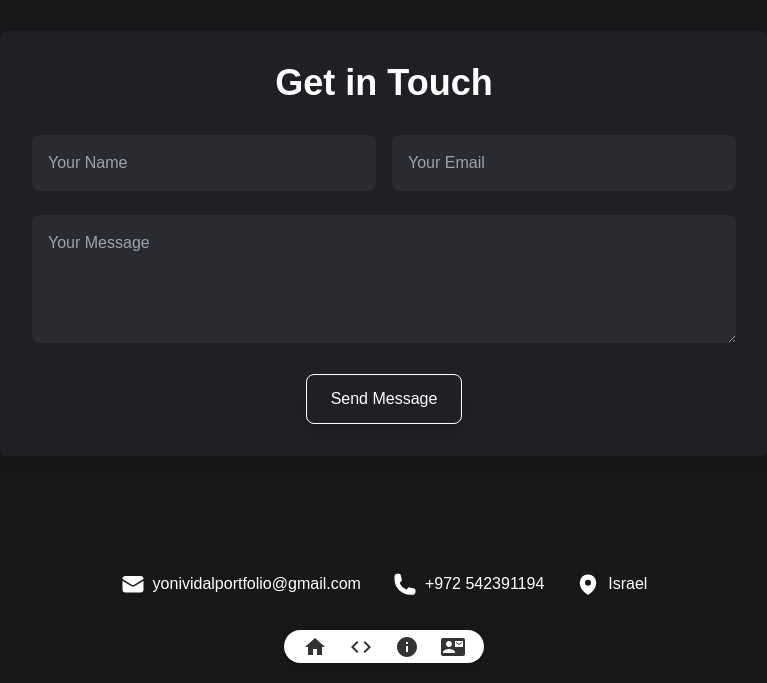
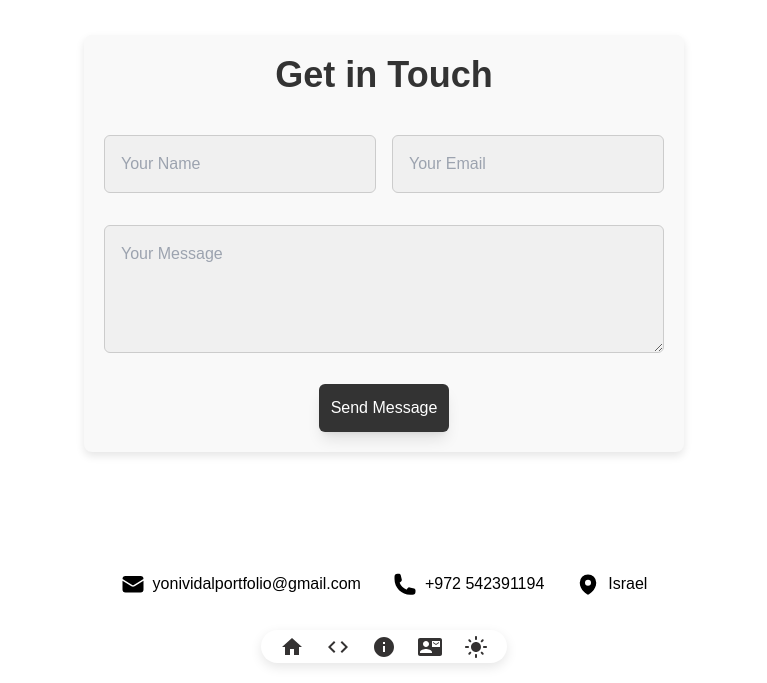
Before and after one commit to jonivid/porfolio_client, a Next.js app: page /contact in a window 1280 px wide. Shown: the part 117-800 px from the top of the page, without its empty margins (256-1023 px from the left). Built offline with nearby package versions, Linux system fonts and the light colour scheme.

Commit message:
completed dark/light theme

```diff
--- a/src/app/contact/ContactForm.module.css
+++ b/src/app/contact/ContactForm.module.css
@@ -1,91 +1,49 @@
-/* src/app/contact/ContactForm.module.css */
+/* ContactForm.module.css */
+
+/* Form container */
 .contactContainer {
   max-width: 600px;
   margin: 0 auto;
   padding: 20px;
-  background-color: #fff;
-  color: #333;
-  border: 1px solid #eaeaea;
+  background-color: var(--form-box-bg-light); /* Light mode form background */
+  color: #333; /* Light mode text */
   border-radius: 8px;
-  box-shadow: 0 4px 8px rgba(0, 0, 0, 0.1);
+  box-shadow: 0 4px 8px rgba(0, 0, 0, 0.1); /* Dark shadow for light mode */
 }
 
-.contactForm {
-  display: flex;
-  flex-direction: column;
+/* Dark mode for form container */
+:global(.dark) .contactContainer {
+  background-color: var(--form-box-bg-dark); /* Dark mode form background */
+  color: white; /* Dark mode text */
+  box-shadow: 0 4px 8px rgba(255, 255, 255, 0.1); /* White shadow for dark mode */
 }
 
-.contactForm .formGroup {
-  margin-bottom: 1.5em;
+/* Form fields */
+.formInput {
+  width: 100%;
+  padding: 1rem;
+  margin-top: 0.5rem;
+  border-radius: 6px;
+  background-color: #f0f0f0; /* Light mode input background */
+  border: 1px solid #ccc;
+  color: #333;
 }
 
-.contactForm label {
-  font-weight: bold;
-  margin-bottom: 0.5em;
-  display: block;
+:global(.dark) .formInput {
+  background-color: #2a2a31; /* Dark mode input background */
+  color: white; /* Dark mode input text */
 }
 
-.contactForm input,
-.contactForm textarea {
-  width: 100%;
-  padding: 10px;
-  margin-top: 4px;
-  border: 1px solid #ccc;
-  border-radius: 4px;
-  box-shadow: inset 0 1px 3px rgba(0, 0, 0, 0.1);
-  transition: border-color 0.3s ease, box-shadow 0.3s ease;
+/* Submit button */
+.formButton {
+  padding: 12px;
+  background-color: #333;
+  color: white;
+  border-radius: 6px;
+  cursor: pointer;
+  text-align: center;
 }
 
-.contactForm input:focus,
-.contactForm textarea:focus {
-  border-color: #333;
-  box-shadow: inset 0 1px 3px rgba(0, 0, 0, 0.2);
-  outline: none;
+:global(.dark) .formButton {
+  background-color: #555;
 }
-
-.contactForm textarea {
-  min-height: 120px;
-  resize: vertical;
-}
-
-.submitButton {
-  padding: 12px;
-  background-color: #333;
-  color: #fff;
-  border: none;
-  border-radius: 4px;
-  cursor: pointer;
-  transition: background-color 0.3s ease, transform 0.2s ease;
-}
-
-.submitButton:hover {
-  background-color: #555;
-  transform: translateY(-2px);
-}
-
-.submitButton:active {
-  transform: translateY(0);
-}
-
-.successMessage {
-  color: #28a745; /* Green color for success */
-  margin-top: 1em;
-  font-weight: bold;
-  animation: fadeIn 0.5s ease-in-out;
-}
-
-.errorMessage {
-  color: #dc3545; /* Red color for error */
-  margin-top: 1em;
-  font-weight: bold;
-  animation: fadeIn 0.5s ease-in-out;
-}
-
-@keyframes fadeIn {
-  from {
-    opacity: 0;
-  }
-  to {
-    opacity: 1;
-  }
-}
--- a/src/app/contact/page.js
+++ b/src/app/contact/page.js
@@ -1,10 +1,10 @@
 "use client";
 import { motion } from "framer-motion";
 import { useState } from "react";
-// Updated imports for Heroicons v2
 import { EnvelopeIcon, PhoneIcon, MapPinIcon } from "@heroicons/react/24/solid";
+import { useTheme } from "next-themes";
+import styles from "./ContactForm.module.css"; // Import the CSS module
 
-// Loading Spinner Component
 const LoadingSpinner = () => (
   <motion.div
     className="flex justify-center items-center"
@@ -12,11 +12,12 @@ const LoadingSpinner = () => (
     animate={{ opacity: 1 }}
     transition={{ duration: 0.5 }}
   >
-    <div className="w-12 h-12 border-4 border-t-transparent border-white rounded-full animate-spin"></div>
+    <div className="w-12 h-12 border-4 border-t-transparent border-white dark:border-gray-800 rounded-full animate-spin"></div>
   </motion.div>
 );
 
 export default function ContactUs() {
+  const { theme } = useTheme();
   const [formData, setFormData] = useState({
     name: "",
     email: "",
@@ -32,7 +33,7 @@ export default function ContactUs() {
 
   const handleSubmit = async (e) => {
     e.preventDefault();
-    setIsLoading(true); // Start loading
+    setIsLoading(true);
 
     try {
       setStatus("Sending...");
@@ -47,9 +48,9 @@ export default function ContactUs() {
       const data = await response.json();
 
       if (response.ok) {
-        setFormData({ name: "", email: "", message: "" }); // Clear the form
+        setFormData({ name: "", email: "", message: "" });
         setIsSuccess(true);
-        setStatus("Your message has been sent successfully!"); // Show success message
+        setStatus("Your message has been sent successfully!");
       } else {
         setIsSuccess(false);
         setStatus(`Failed to send the message: ${data.error}`);
@@ -58,43 +59,23 @@ export default function ContactUs() {
       setIsSuccess(false);
       setStatus("Error: " + error.message);
     } finally {
-      setIsLoading(false); // Stop loading
+      setIsLoading(false);
     }
   };
 
   return (
-    <div className="relative min-h-screen bg-[#18181b] text-white flex items-center justify-center overflow-hidden transform -translate-y-[5%]">
+    <div className="relative min-h-screen flex items-center justify-center overflow-hidden transform -translate-y-[5%] bg-white dark:bg-[#18181b] text-black dark:text-white">
       {/* Interactive Background */}
       <motion.div
-        className="absolute inset-0 bg-gradient-to-r from-purple-600 via-indigo-600 to-pink-600 opacity-20"
+        className="absolute inset-0 bg-gradient-to-r from-purple-600 via-indigo-600 to-pink-600 dark:bg-gradient-to-r dark:from-purple-900 dark:via-indigo-900 dark:to-pink-900 opacity-20"
         initial={{ opacity: 0 }}
         animate={{ opacity: 0.3 }}
         transition={{ duration: 2, repeat: Infinity, repeatType: "reverse" }}
       ></motion.div>
 
-      {/* Floating Particles */}
-      <div className="absolute inset-0 flex justify-center items-center">
-        {[...Array(10)].map((_, i) => (
-          <motion.div
-            key={i}
-            className="w-2 h-2 bg-white rounded-full absolute"
-            style={{
-              top: `${Math.random() * 100}%`,
-              left: `${Math.random() * 100}%`,
-            }}
-            animate={{ y: ["0%", "100%", "0%"] }}
-            transition={{
-              duration: 5 + Math.random() * 5,
-              repeat: Infinity,
-              repeatType: "reverse",
-            }}
-          />
-        ))}
-      </div>
-
       {/* Contact Form Container */}
       <motion.div
-        className="relative z-10 w-full max-w-3xl mx-auto bg-[#1f1f24] rounded-lg p-8 shadow-lg"
+        className={`${styles.contactContainer} relative z-10 w-full max-w-3xl mx-auto rounded-lg p-8 shadow-lg`}
         initial={{ y: 50, opacity: 0 }}
         animate={{ y: 0, opacity: 1 }}
         transition={{ duration: 1 }}
@@ -106,7 +87,10 @@ export default function ContactUs() {
           <>
             {/* Header */}
             <h2 className="text-4xl font-bold mb-8 text-center">
-              Get in <span className="text-indigo-400">Touch</span>
+              Get in{" "}
+              <span className="text-indigo-400 dark:text-indigo-600">
+                Touch
+              </span>
             </h2>
 
             {/* Contact Form */}
@@ -118,7 +102,7 @@ export default function ContactUs() {
                     type="text"
                     name="name"
                     placeholder="Your Name"
-                    className="w-full p-4 bg-[#2a2a31] text-white rounded-lg outline-none focus:ring-2 focus:ring-indigo-400 transition duration-300"
+                    className={`${styles.formInput} w-full p-4 rounded-lg outline-none focus:ring-2 focus:ring-indigo-400 dark:focus:ring-indigo-600 transition duration-300`}
                     value={formData.name}
                     onChange={handleInputChange}
                     required
@@ -131,7 +115,7 @@ export default function ContactUs() {
                     type="email"
                     name="email"
                     placeholder="Your Email"
-                    className="w-full p-4 bg-[#2a2a31] text-white rounded-lg outline-none focus:ring-2 focus:ring-indigo-400 transition duration-300"
+                    className={`${styles.formInput} w-full p-4 rounded-lg outline-none focus:ring-2 focus:ring-indigo-400 dark:focus:ring-indigo-600 transition duration-300`}
                     value={formData.email}
                     onChange={handleInputChange}
                     required
@@ -144,7 +128,7 @@ export default function ContactUs() {
                 <textarea
                   name="message"
                   placeholder="Your Message"
-                  className="w-full p-4 h-32 bg-[#2a2a31] text-white rounded-lg outline-none focus:ring-2 focus:ring-indigo-400 transition duration-300"
+                  className={`${styles.formInput} w-full p-4 h-32 rounded-lg outline-none focus:ring-2 focus:ring-indigo-400 dark:focus:ring-indigo-600 transition duration-300`}
                   value={formData.message}
                   onChange={handleInputChange}
                   required
@@ -155,9 +139,9 @@ export default function ContactUs() {
               <div className="text-center">
                 <motion.button
                   type="submit"
-                  className="bg-indigo-500 hover:bg-indigo-600 text-white py-3 px-6 rounded-lg shadow-lg border border-indigo-300 focus:outline-none focus:ring-2 focus:ring-offset-2 focus:ring-indigo-500 transition duration-300"
+                  className={`${styles.formButton} bg-indigo-500 dark:bg-indigo-600 hover:bg-indigo-600 dark:hover:bg-indigo-700 text-white py-3 px-6 rounded-lg shadow-lg focus:outline-none focus:ring-2 focus:ring-offset-2 focus:ring-indigo-500 dark:focus:ring-indigo-600 transition duration-300`}
                   whileHover={{ scale: 1.05 }}
-                  disabled={isLoading} // Disable button while loading
+                  disabled={isLoading}
                 >
                   Send Message
                 </motion.button>
@@ -187,19 +171,19 @@ export default function ContactUs() {
       >
         {/* Email */}
         <div className="flex items-center space-x-2">
-          <EnvelopeIcon className="w-6 h-6 text-indigo-400" />
+          <EnvelopeIcon className="w-6 h-6 text-indigo-400 dark:text-indigo-600" />
           <span>yonividalportfolio@gmail.com</span>
         </div>
 
         {/* Phone */}
         <div className="flex items-center space-x-2">
-          <PhoneIcon className="w-6 h-6 text-indigo-400" />
+          <PhoneIcon className="w-6 h-6 text-indigo-400 dark:text-indigo-600" />
           <span>+972 542391194</span>
         </div>
 
         {/* Address */}
         <div className="flex items-center space-x-2">
-          <MapPinIcon className="w-6 h-6 text-indigo-400" />
+          <MapPinIcon className="w-6 h-6 text-indigo-400 dark:text-indigo-600" />
           <span>Israel</span>
         </div>
       </motion.div>
--- a/src/app/globals.css
+++ b/src/app/globals.css
@@ -1,3 +1,50 @@
 @tailwind base;
 @tailwind components;
 @tailwind utilities;
+
+
+/* globals.css */
+
+:root {
+  --bg-color: #fff;
+  --text-color: #000;
+  --input-bg: #f0f0f0;
+  --input-border: #ccc;
+  --button-bg: #333;
+  --button-text: #fff;
+
+
+  --form-box-bg-light: #f9f9f9; /* Light mode form background */
+  --form-box-bg-dark: #323030;  /* Dark mode form background */
+
+
+}
+
+.dark {
+  --bg-color: #18191b;
+  --text-color: #fff;
+  --input-bg: #2a2a31;
+  --input-border: #444;
+  --button-bg: #555;
+  --button-text: #fff;
+}
+
+/* General body background and text color */
+body {
+  background-color: var(--bg-color);
+  color: var(--text-color);
+}
+
+/* Input fields and text areas */
+input,
+textarea {
+  background-color: var(--input-bg);
+  color: var(--text-color);
+  border: 1px solid var(--input-border);
+}
+
+/* Button styles */
+button {
+  background-color: var(--button-bg);
+  color: var(--button-text);
+}
--- a/src/app/layout.js
+++ b/src/app/layout.js
@@ -1,8 +1,9 @@
+// layout.js
 import dynamic from "next/dynamic";
 import styles from "./page.module.css";
 import "./globals.css";
+import { ThemeProvider } from "next-themes"; // Import the ThemeProvider
 
-// Dynamically import the Navbar component with no SSR
 const Navbar = dynamic(() => import("../components/navbar/Navbar"), {
   ssr: false,
 });
@@ -11,14 +12,15 @@ export default function Layout({ children }) {
   return (
     <html lang="en">
       <head>
-        {/* You can include meta tags, title, and other head elements here */}
         <title>Your App Title</title>
-        <meta name="description" content="Your app description" />
+        <meta name="description" content="Yehonatan" />
       </head>
       <body className={styles.container}>
-        {/* Dynamically loaded Navbar */}
-        <Navbar />
-        <main>{children}</main>
+        <ThemeProvider attribute="class">
+          {/* Dynamically loaded Navbar */}
+          <Navbar />
+          <main>{children}</main>
+        </ThemeProvider>
       </body>
     </html>
   );
--- a/src/app/page.module.css
+++ b/src/app/page.module.css
@@ -1,52 +1,5 @@
 .container {
-  /* width: 99vw; */
   height: 80vh;
-  background-color: #18181b;
-  color: white;
+
   font-family: sans-serif;
 }
-/*
-.slopeBegin {
-  height: 0;
-  width: 0;
-  borderStyle: solid;
-  borderWidth: 0 50vw 100vh 50vw;
-  borderColor: transparent transparent #8ED6FF transparent;
-}
-
-.slopeEnd {
-  height: 0;
-  width: 0;
-  borderStyle: solid;
-  borderWidth: 100vh 50vw 0 50vw;
-  borderColor: #8ED6FF transparent transparent transparent;
-}
-
-.text {
-  display: flex;
-  justify-content: center;
-  align-items: center;
-  height: 100vh;
-  font-size: 5em;
-}
-
-.number {
-  color: white;
-  font-weight: bold;
-}
-
-.pink {
-  background: linear-gradient(to right, #ff6b6b, #ff8e53);
-}
-
-.teal {
-  background: linear-gradient(to right, #43cea2, #185a9d);
-}
-
-.tomato {
-  background: linear-gradient(to right, #ff6347, #ff8e53);
-} */
-
-.main {
-  background-color: #18181b;
-}
--- a/src/components/navbar/DockIcon.jsx
+++ b/src/components/navbar/DockIcon.jsx
@@ -11,6 +11,7 @@ export default function DockIcon({
   mousex,
   magnification = 50,
   distance = 100,
+  onClick, // Accept onClick as a prop
 }) {
   const ref = useRef(null);
 
@@ -31,6 +32,9 @@ export default function DockIcon({
     damping: 12,
   });
 
+  // Determine if this is a link or a button based on the presence of href or onClick
+  const isLink = !!href;
+
   return (
     <motion.div
       ref={ref}
@@ -38,13 +42,27 @@ export default function DockIcon({
       className="flex items-center justify-center mx-2"
     >
       <Tooltip title={label} arrow>
-        <Link href={href}>
-          <motion.div whileHover={{ scale: 1.1 }} className="cursor-pointer">
+        {isLink ? (
+          // Render a navigational Link if href is provided
+          <Link href={href}>
+            <motion.div whileHover={{ scale: 1.1 }} className="cursor-pointer">
+              {React.cloneElement(icon, {
+                style: { color: "#343232", fontSize: "1.5rem" },
+              })}
+            </motion.div>
+          </Link>
+        ) : (
+          // Render a button-like element if onClick is provided
+          <motion.div
+            whileHover={{ scale: 1.1 }}
+            className="cursor-pointer"
+            onClick={onClick} // Handle the click event
+          >
             {React.cloneElement(icon, {
               style: { color: "#343232", fontSize: "1.5rem" },
             })}
           </motion.div>
-        </Link>
+        )}
       </Tooltip>
     </motion.div>
   );
--- a/src/components/navbar/Navbar.jsx
+++ b/src/components/navbar/Navbar.jsx
@@ -1,7 +1,7 @@
 // components/navbar/Navbar.jsx
 "use client"; // Mark this component for client-side rendering
 
-import React from "react";
+import React, { useState, useEffect } from "react";
 import { useMotionValue } from "framer-motion";
 import FloatingDock from "./FloatingDock";
 import DockIcon from "./DockIcon";
@@ -9,6 +9,9 @@ import HomeIcon from "@mui/icons-material/Home";
 import CodeIcon from "@mui/icons-material/Code";
 import InfoIcon from "@mui/icons-material/Info";
 import ContactMailIcon from "@mui/icons-material/ContactMail";
+import { useTheme } from "next-themes";
+import LightModeIcon from "@mui/icons-material/LightMode";
+import DarkModeIcon from "@mui/icons-material/DarkMode";
 
 export default function Navbar() {
   const mousex = useMotionValue(Infinity);
@@ -20,6 +23,17 @@ export default function Navbar() {
     { label: "About", icon: <InfoIcon />, href: "/about" },
     { label: "Contact", icon: <ContactMailIcon />, href: "/contact" },
   ];
+
+  // Theme toggle functionality
+  const { theme, setTheme } = useTheme();
+  const [mounted, setMounted] = useState(false);
+
+  useEffect(() => {
+    setMounted(true);
+  }, []);
+
+  // Prevents the rendering of the button on the server-side (next-themes)
+  if (!mounted) return null;
 
   return (
     <FloatingDock
@@ -37,6 +51,17 @@ export default function Navbar() {
           distance={80} // Adjust the sensitivity of the hover effect
         />
       ))}
+
+      {/* Theme Toggle Button */}
+      <DockIcon
+        icon={theme === "light" ? <DarkModeIcon /> : <LightModeIcon />}
+        label={theme === "light" ? "Dark Mode" : "Light Mode"}
+
+        onClick={() => setTheme(theme === "light" ? "dark" : "light")}
+        mousex={mousex}
+        magnification={50}
+        distance={80}
+      />
     </FloatingDock>
   );
 }
```
Also changed, not shown: src/components/navbar/navbar.module.css (+8 -7 lines).
